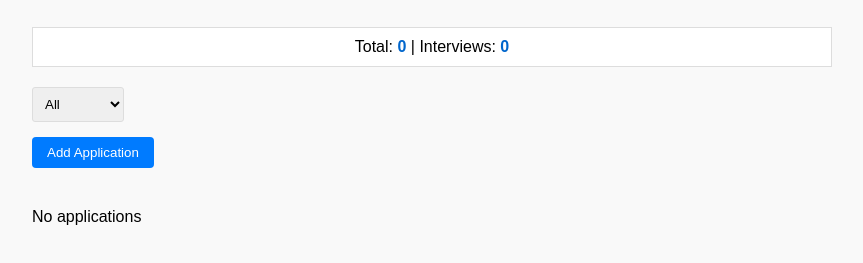
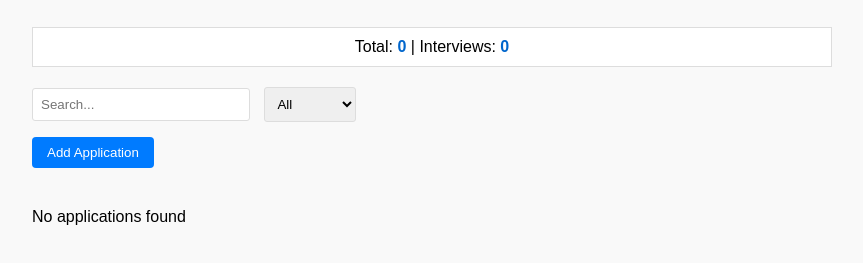
Before and after one commit to Luis-Ojeda99/jobhunt-tracker, a website: page public/index.html in a window 1280 px wide. Shown: the part 81-344 px from the top of the page, without its empty margins (208-1071 px from the left). Drawn offline with Linux system fonts and the light colour scheme; no server answers.

Commit message:
feat: add search functionality

```diff
--- a/public/css/style.css
+++ b/public/css/style.css
@@ -145,3 +145,12 @@ button:hover {
 #list {
   margin-top: 20px;
 }
+
+#searchBox {
+  padding: 8px;
+  margin-bottom: 15px;
+  margin-right: 10px;
+  border: 1px solid #ddd;
+  border-radius: 3px;
+  width: 200px;
+}
--- a/public/index.html
+++ b/public/index.html
@@ -15,6 +15,7 @@
     </div>
 
     <div>
+      <input type="text" id="searchBox" placeholder="Search..." />
       <select id="filterStatus">
         <option value="">All</option>
         <option value="applied">Applied</option>
--- a/public/js/app.js
+++ b/public/js/app.js
@@ -1,5 +1,6 @@
 let applications = [];
 let currentFilter = "";
+let searchTerm = "";
 
 const listEl = document.getElementById("list");
 const formEl = document.getElementById("applicationForm");
@@ -23,12 +24,23 @@ async function loadStats() {
 
 function displayApplications() {
   let toShow = applications;
+
+  // filter by status
   if (currentFilter) {
-    toShow = applications.filter((app) => app.status === currentFilter);
+    toShow = toShow.filter((app) => app.status === currentFilter);
+  }
+
+  // filter by search
+  if (searchTerm) {
+    toShow = toShow.filter(
+      (app) =>
+        app.company.toLowerCase().includes(searchTerm.toLowerCase()) ||
+        app.position.toLowerCase().includes(searchTerm.toLowerCase())
+    );
   }
 
   if (toShow.length === 0) {
-    listEl.innerHTML = "<p>No applications</p>";
+    listEl.innerHTML = "<p>No applications found</p>";
     return;
   }
 
@@ -121,7 +133,6 @@ async function deleteApplication(id) {
 async function updateStatus(id, newStatus) {
   try {
     await API.updateStatus(id, newStatus);
-    // reload everything
     loadApplications();
     loadStats();
   } catch (error) {
@@ -134,7 +145,12 @@ function filterApplications() {
   displayApplications();
 }
 
-// globals for onclick
+function searchApplications() {
+  searchTerm = document.getElementById("searchBox").value;
+  displayApplications();
+}
+
+// globals
 window.deleteApplication = deleteApplication;
 window.updateStatus = updateStatus;
 
@@ -149,4 +165,7 @@ document.addEventListener("DOMContentLoaded", () => {
   document
     .getElementById("filterStatus")
     .addEventListener("change", filterApplications);
+  document
+    .getElementById("searchBox")
+    .addEventListener("input", searchApplications);
 });
```
